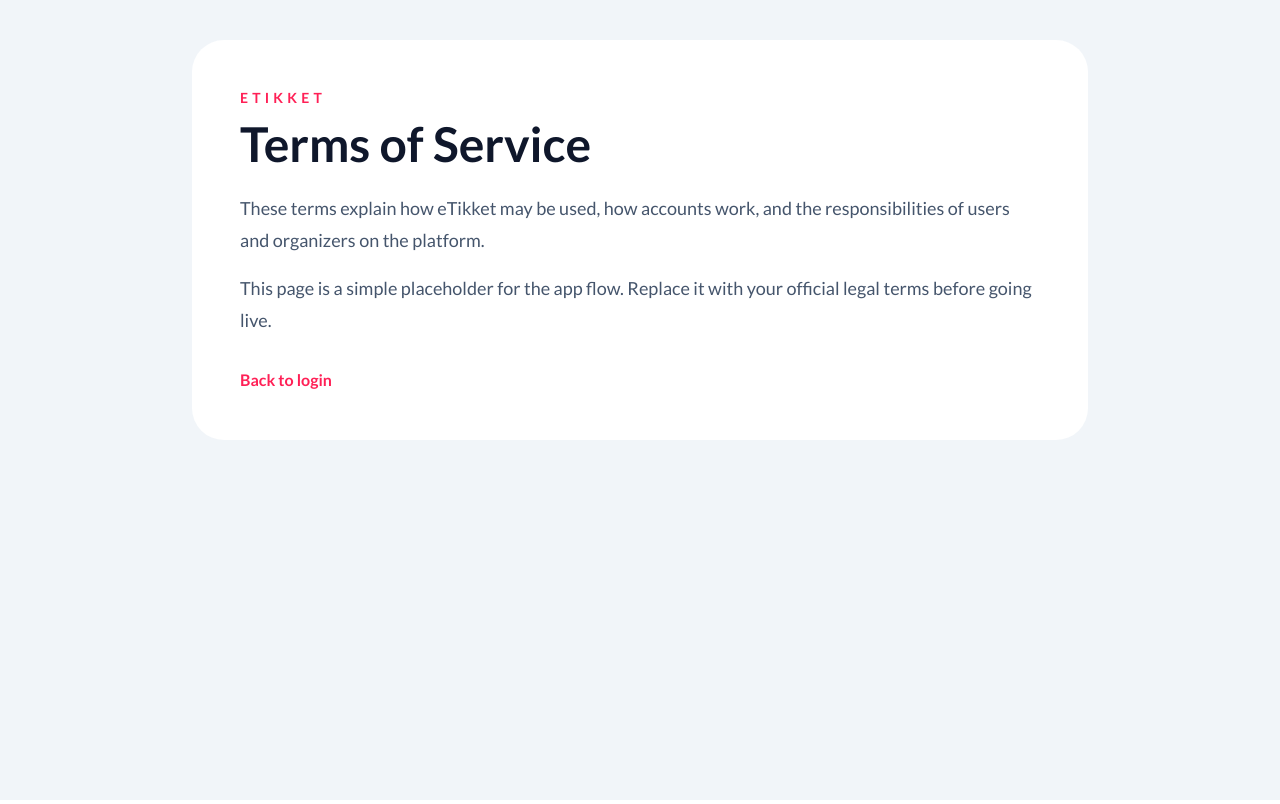
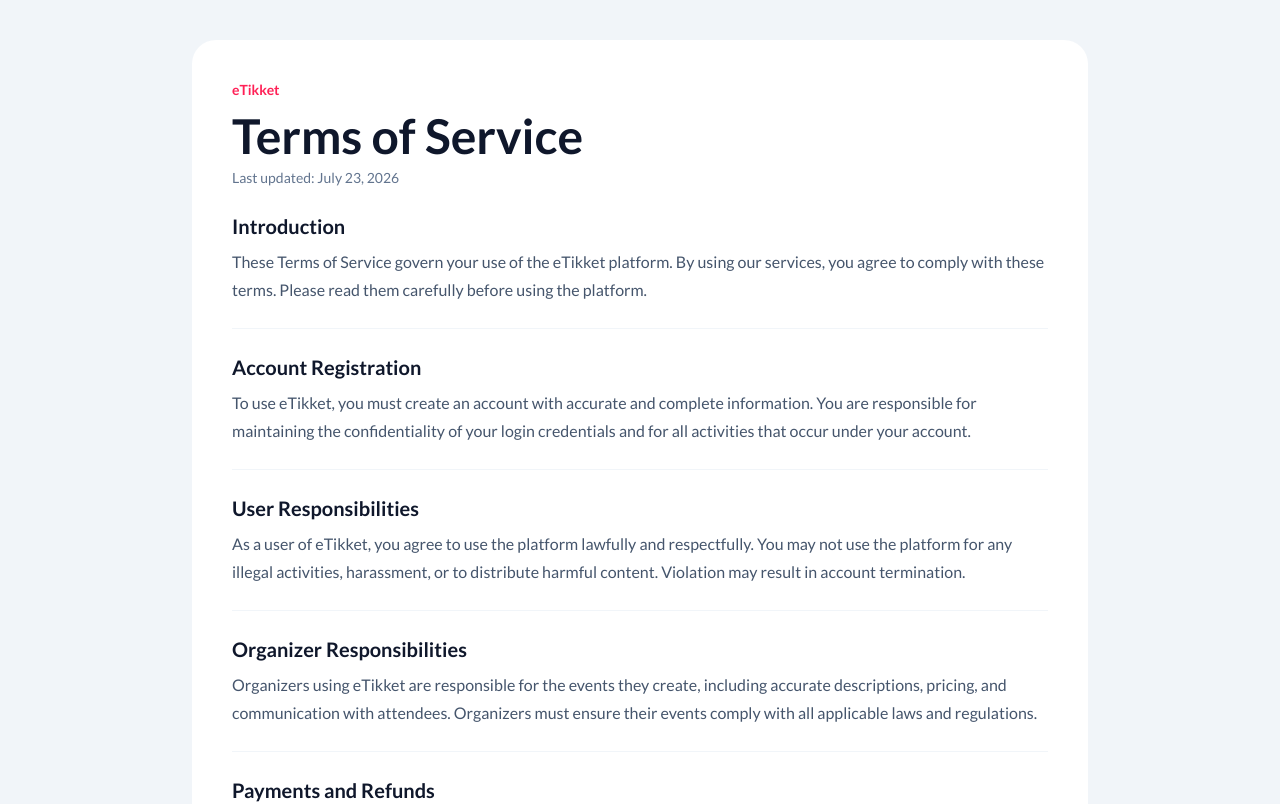
Before and after one commit to dennismutuku2005/eTikket, a Next.js app: page /terms in a window 1280 px wide. Shown: the top 804 px of the page. Built offline with nearby package versions, Linux system fonts and the light colour scheme.

Commit message:
Update terms and privacy pages

```diff
--- a/app/privacy-policy/page.js
+++ b/app/privacy-policy/page.js
@@ -1,25 +1,100 @@
 import Link from "next/link";
+
+// Privacy policy data in JSON format
+const privacyPolicyData = {
+  title: "Privacy Policy",
+  brand: "eTikket",
+  lastUpdated: "July 23, 2026",
+  sections: [
+    {
+      id: "introduction",
+      title: "Introduction",
+      content: "This privacy policy explains how eTikket collects, uses, and protects your personal information when you use our platform. We are committed to safeguarding your privacy and ensuring the security of your data."
+    },
+    {
+      id: "information-we-collect",
+      title: "Information We Collect",
+      content: "We collect information you provide directly, including your name, email address, phone number, and payment details. We also collect usage data, device information, and cookies to improve your experience."
+    },
+    {
+      id: "how-we-use-information",
+      title: "How We Use Your Information",
+      content: "Your information is used to process transactions, send notifications, improve our services, and comply with legal obligations. We do not sell your personal data to third parties."
+    },
+    {
+      id: "data-security",
+      title: "Data Security",
+      content: "We implement industry-standard security measures to protect your data, including encryption, secure servers, and regular security audits. However, no method of transmission over the internet is 100% secure."
+    },
+    {
+      id: "your-rights",
+      title: "Your Rights",
+      content: "You have the right to access, modify, or delete your personal information at any time. You can also opt-out of marketing communications by updating your preferences in your account settings."
+    },
+    {
+      id: "cookies",
+      title: "Cookies",
+      content: "We use cookies to enhance your browsing experience, remember your preferences, and analyze site traffic. You can manage cookie preferences through your browser settings."
+    },
+    {
+      id: "third-party-services",
+      title: "Third-Party Services",
+      content: "Our platform may integrate with third-party services for payment processing and analytics. These services have their own privacy policies, and we encourage you to review them."
+    },
+    {
+      id: "changes-to-policy",
+      title: "Changes to This Policy",
+      content: "We may update this policy periodically to reflect changes in our practices or legal requirements. We will notify you of significant changes via email or through our platform."
+    },
+    {
+      id: "contact-us",
+      title: "Contact Us",
+      content: "If you have questions about this privacy policy or how we handle your data, please contact us at privacy@etikket.com or through our support channels."
+    }
+  ]
+};
 
 export default function PrivacyPolicyPage() {
   return (
-    <main className="min-h-screen bg-slate-100 px-4 py-10 text-slate-900 sm:px-6 lg:px-8">
-      <div className="mx-auto w-full max-w-4xl rounded-4xl bg-white p-8 sm:p-10 lg:p-12">
-        <p className="text-sm font-semibold uppercase tracking-[0.3em] text-rose-500">
-          eTikket
-        </p>
-        <h1 className="mt-3 text-4xl font-semibold sm:text-5xl">Privacy Policy</h1>
-        <p className="mt-6 text-base leading-8 text-slate-600 sm:text-lg">
-          This policy explains what information eTikket collects, how it is used, and
-          how account details are handled across the platform.
-        </p>
-        <p className="mt-4 text-base leading-8 text-slate-600 sm:text-lg">
-          This page is a simple placeholder for the app flow. Replace it with your
-          official privacy policy before going live.
-        </p>
-        <div className="mt-8">
-          <Link href="/login" className="font-semibold text-rose-500 hover:text-rose-600">
-            Back to login
-          </Link>
+    <main className="min-h-screen bg-slate-100 px-4 py-10 sm:px-6 lg:px-8">
+      <div className="mx-auto w-full max-w-4xl">
+        <div className="rounded-3xl bg-white p-7 sm:p-10">
+          {/* Brand - normal letter spacing, no tracking */}
+          <p className="text-sm font-semibold text-rose-500">
+            {privacyPolicyData.brand}
+          </p>
+          <h1 className="mt-3 text-4xl font-semibold text-slate-900 sm:text-5xl">
+            {privacyPolicyData.title}
+          </h1>
+
+          {/* Last Updated */}
+          <p className="mt-2 text-sm text-slate-500">
+            Last updated: {privacyPolicyData.lastUpdated}
+          </p>
+
+          {/* Policy Content */}
+          <div className="mt-6 space-y-6">
+            {privacyPolicyData.sections.map((section) => (
+              <div key={section.id} className="border-b border-slate-100 pb-6 last:border-0 last:pb-0">
+                <h2 className="text-xl font-semibold text-slate-900">
+                  {section.title}
+                </h2>
+                <p className="mt-2 text-base leading-7 text-slate-600">
+                  {section.content}
+                </p>
+              </div>
+            ))}
+          </div>
+
+          {/* Back to Login Button */}
+          <div className="mt-10 pt-6 border-t border-slate-200">
+            <Link
+              href="/login"
+              className="inline-block w-full rounded-full bg-rose-500 px-5 py-4 text-center text-base font-semibold text-white transition hover:bg-rose-600"
+            >
+              Back to login
+            </Link>
+          </div>
         </div>
       </div>
     </main>
--- a/app/terms/page.js
+++ b/app/terms/page.js
@@ -1,25 +1,115 @@
 import Link from "next/link";
+
+// Terms of Service data in JSON format
+const termsData = {
+  title: "Terms of Service",
+  brand: "eTikket",
+  lastUpdated: "July 23, 2026",
+  sections: [
+    {
+      id: "introduction",
+      title: "Introduction",
+      content: "These Terms of Service govern your use of the eTikket platform. By using our services, you agree to comply with these terms. Please read them carefully before using the platform."
+    },
+    {
+      id: "account-registration",
+      title: "Account Registration",
+      content: "To use eTikket, you must create an account with accurate and complete information. You are responsible for maintaining the confidentiality of your login credentials and for all activities that occur under your account."
+    },
+    {
+      id: "user-responsibilities",
+      title: "User Responsibilities",
+      content: "As a user of eTikket, you agree to use the platform lawfully and respectfully. You may not use the platform for any illegal activities, harassment, or to distribute harmful content. Violation may result in account termination."
+    },
+    {
+      id: "organizer-responsibilities",
+      title: "Organizer Responsibilities",
+      content: "Organizers using eTikket are responsible for the events they create, including accurate descriptions, pricing, and communication with attendees. Organizers must ensure their events comply with all applicable laws and regulations."
+    },
+    {
+      id: "payments-and-refunds",
+      title: "Payments and Refunds",
+      content: "All transactions on eTikket are processed securely. Refund policies are determined by event organizers and must be clearly communicated to attendees. eTikket facilitates payments but is not responsible for organizer refund decisions."
+    },
+    {
+      id: "intellectual-property",
+      title: "Intellectual Property",
+      content: "All content on eTikket, including logos, designs, and software, is the property of eTikket or its licensors. You may not copy, modify, or distribute any content without explicit permission."
+    },
+    {
+      id: "prohibited-activities",
+      title: "Prohibited Activities",
+      content: "You may not use eTikket for fraudulent activities, to impersonate others, to violate any laws, or to interfere with the platform's functionality. We reserve the right to suspend or terminate accounts that engage in prohibited activities."
+    },
+    {
+      id: "limitation-of-liability",
+      title: "Limitation of Liability",
+      content: "eTikket is provided 'as is' and we make no warranties about the platform's availability or performance. We are not liable for any damages arising from your use of the platform, including but not limited to lost profits or data loss."
+    },
+    {
+      id: "termination",
+      title: "Termination",
+      content: "Either party may terminate this agreement at any time. eTikket reserves the right to suspend or terminate accounts that violate these terms or pose a risk to the platform's integrity."
+    },
+    {
+      id: "changes-to-terms",
+      title: "Changes to These Terms",
+      content: "We may update these terms periodically to reflect changes in our practices or legal requirements. Continued use of the platform after changes constitutes acceptance of the updated terms."
+    },
+    {
+      id: "governing-law",
+      title: "Governing Law",
+      content: "These terms are governed by and construed in accordance with the laws of Kenya. Any disputes arising from these terms shall be subject to the exclusive jurisdiction of the courts in Kenya."
+    },
+    {
+      id: "contact-us",
+      title: "Contact Us",
+      content: "If you have questions about these Terms of Service, please contact us at legal@etikket.com or through our support channels."
+    }
+  ]
+};
 
 export default function TermsPage() {
   return (
-    <main className="min-h-screen bg-slate-100 px-4 py-10 text-slate-900 sm:px-6 lg:px-8">
-      <div className="mx-auto w-full max-w-4xl rounded-4xl bg-white p-8 sm:p-10 lg:p-12">
-        <p className="text-sm font-semibold uppercase tracking-[0.3em] text-rose-500">
-          eTikket
-        </p>
-        <h1 className="mt-3 text-4xl font-semibold sm:text-5xl">Terms of Service</h1>
-        <p className="mt-6 text-base leading-8 text-slate-600 sm:text-lg">
-          These terms explain how eTikket may be used, how accounts work, and the
-          responsibilities of users and organizers on the platform.
-        </p>
-        <p className="mt-4 text-base leading-8 text-slate-600 sm:text-lg">
-          This page is a simple placeholder for the app flow. Replace it with your
-          official legal terms before going live.
-        </p>
-        <div className="mt-8">
-          <Link href="/login" className="font-semibold text-rose-500 hover:text-rose-600">
-            Back to login
-          </Link>
+    <main className="min-h-screen bg-slate-100 px-4 py-10 sm:px-6 lg:px-8">
+      <div className="mx-auto w-full max-w-4xl">
+        <div className="rounded-3xl bg-white p-7 sm:p-10">
+          {/* Brand - normal letter spacing, no uppercase */}
+          <p className="text-sm font-semibold text-rose-500">
+            {termsData.brand}
+          </p>
+          <h1 className="mt-3 text-4xl font-semibold text-slate-900 sm:text-5xl">
+            {termsData.title}
+          </h1>
+
+          {/* Last Updated */}
+          <p className="mt-2 text-sm text-slate-500">
+            Last updated: {termsData.lastUpdated}
+          </p>
+
+          {/* Terms Content */}
+          <div className="mt-6 space-y-6">
+            {termsData.sections.map((section) => (
+              <div key={section.id} className="border-b border-slate-100 pb-6 last:border-0 last:pb-0">
+                <h2 className="text-xl font-semibold text-slate-900">
+                  {section.title}
+                </h2>
+                <p className="mt-2 text-base leading-7 text-slate-600">
+                  {section.content}
+                </p>
+              </div>
+            ))}
+          </div>
+
+          {/* Back to Login Button */}
+          <div className="mt-10 pt-6 border-t border-slate-200">
+            <Link
+              href="/login"
+              className="inline-block w-full rounded-full bg-rose-500 px-5 py-4 text-center text-base font-semibold text-white transition hover:bg-rose-600"
+            >
+              Back to login
+            </Link>
+          </div>
         </div>
       </div>
     </main>
```
